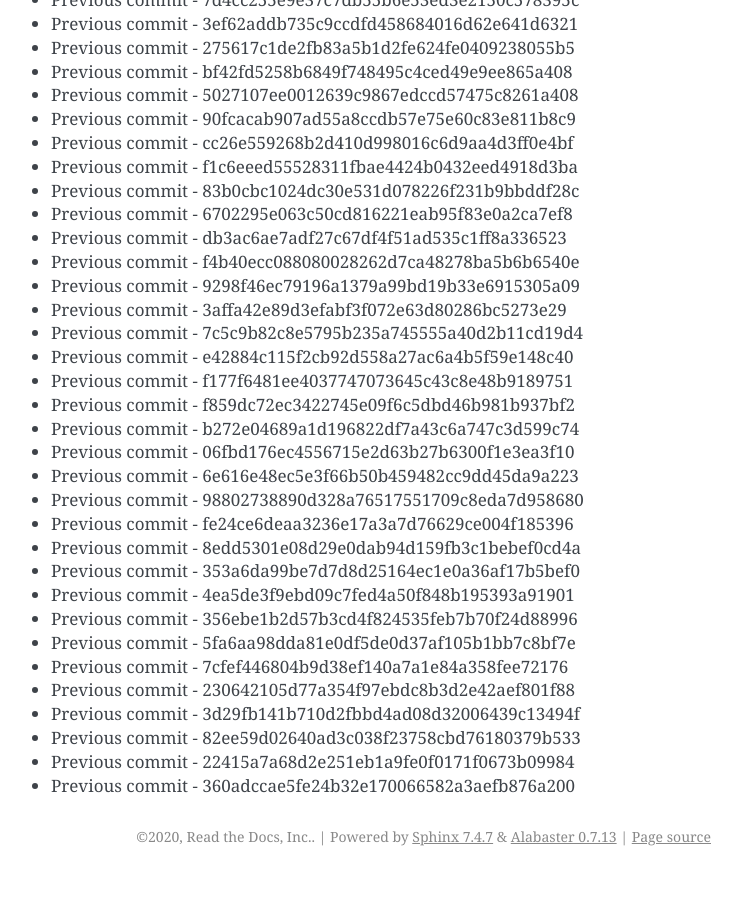
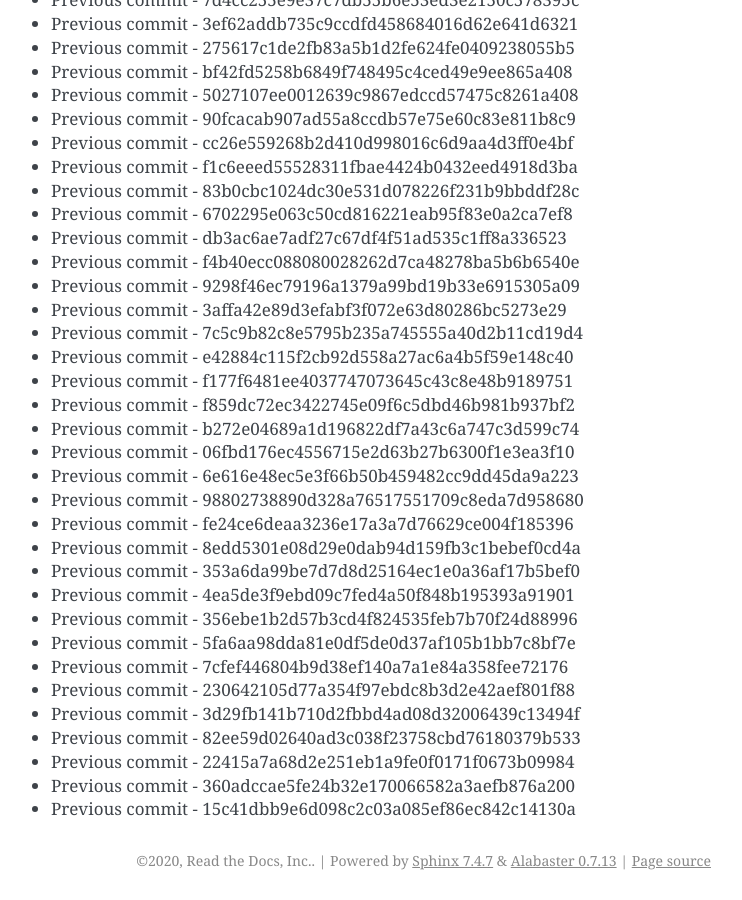
Before and after one commit to readthedocs/rtd-git-stresstest, a Sphinx documentation site: the page built from docs/updates.rst, in a window 1280 px wide and 900 px high, scrolled down 50010 px. Shown: the whole window, without its empty margins (399-1141 px from the left). Built offline with Sphinx 7.4.7, drawn with Linux system fonts in a browser that asks for light colours; before the commit the page ends 50886 px from its top, so only the background shows below that.

Commit message:
Generating commit from previous: 15c41dbb9e6d098c2c03a085ef86ec842c14130a

```diff
--- a/docs/updates.rst
+++ b/docs/updates.rst
@@ -2133,3 +2133,4 @@ It can be tested for any performance characteristics.
 * Previous commit - 82ee59d02640ad3c038f23758cbd76180379b533
 * Previous commit - 22415a7a68d2e251eb1a9fe0f0171f0673b09984
 * Previous commit - 360adccae5fe24b32e170066582a3aefb876a200
+* Previous commit - 15c41dbb9e6d098c2c03a085ef86ec842c14130a
```
